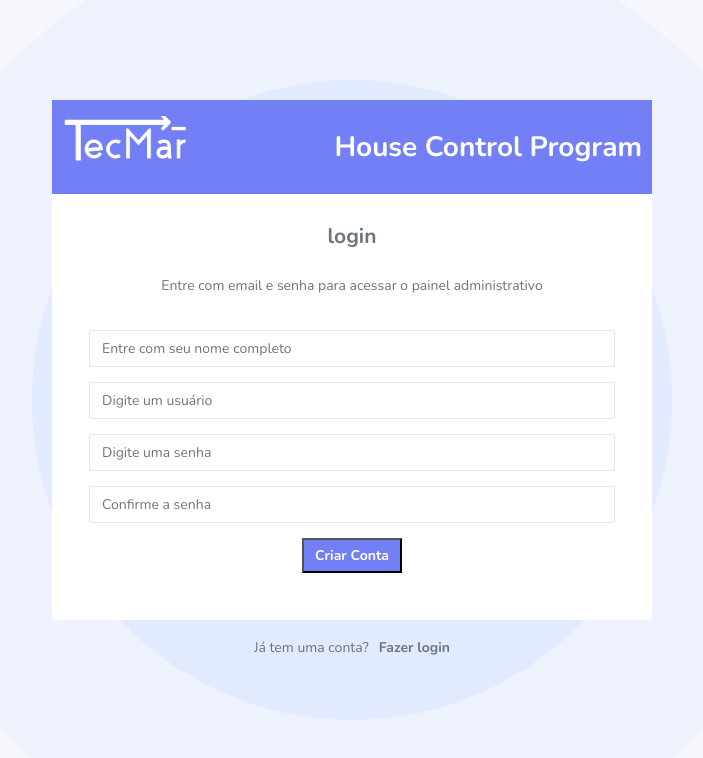
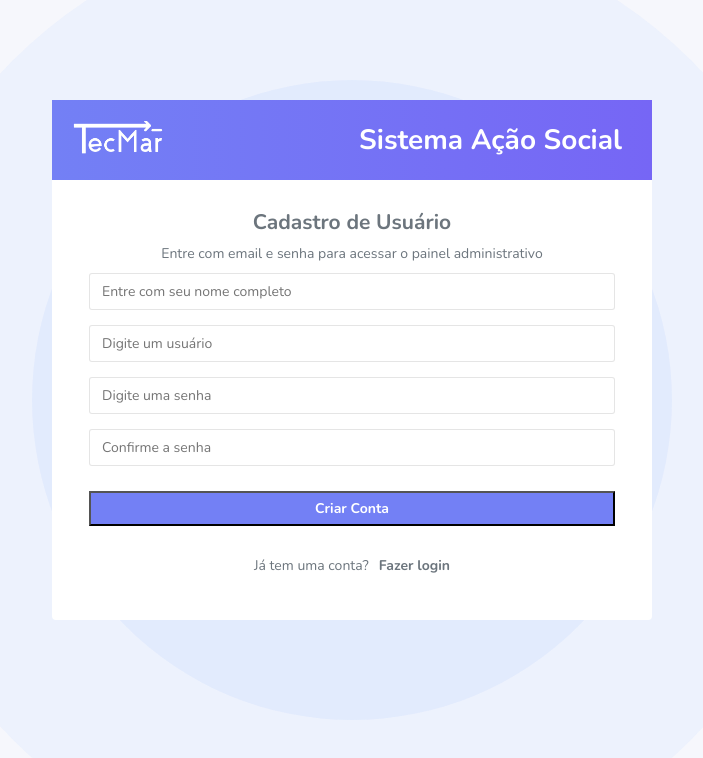
Before and after one commit to rodgomesc/house-control-program-front-end, a React (Create React App) app: page /register in a window 1280 px wide. Shown: the top 758 px of the page, without its empty margins (288-991 px from the left). Built offline with nearby package versions, Linux system fonts and the light colour scheme; the HTML template or start-up script is replaced by a standard one.

Commit message:
Estilyzation views SignIn and SignUp - standardization #3

```diff
--- a/src/pages/SignIn/index.js
+++ b/src/pages/SignIn/index.js
@@ -19,8 +19,8 @@ export default function SignIn() {
       <Container>
         <Wrapper>
           <SignInHeader>
-            <img src={logo} height="35" alt="logo" />
-            <h1>House Control Program</h1>
+            <img src={logo} alt="logo" />
+            <h1>Sistema Ação Social</h1>
           </SignInHeader>
           <SignInContent>
             <h2>Bem Vindo</h2>
--- a/src/pages/SignIn/styles.js
+++ b/src/pages/SignIn/styles.js
@@ -13,8 +13,7 @@ export const Container = styled.div`
 
   p {
     align-self: center;
-    margin-top: 18px;
-    padding-bottom: 10px;
+    margin-bottom: 10px;
     color: ${theme.text};
     strong {
       margin-left: 10px;
@@ -50,6 +49,7 @@ export const SignInHeader = styled.div`
   img {
     padding-left: 10px;
     margin-top: -4px;
+    height: 35px;
   }
 `;
 
@@ -62,6 +62,7 @@ export const BgImage = styled.div`
 
 export const SignInContent = styled.div`
   background: #fff;
+  padding-top: 30px;
   display: flex;
   margin: 28px 37px;
   flex-direction: column;
@@ -74,7 +75,7 @@ export const SignInContent = styled.div`
 
   h2 {
     align-self: center;
-    margin-bottom: 8px;
+    margin-bottom:30px;
     color: ${theme.text};
   }
 
--- a/src/pages/SignUp/index.js
+++ b/src/pages/SignUp/index.js
@@ -19,25 +19,26 @@ export default function SignUp() {
       <Container>
         <Wrapper>
           <SignUpHeader>
-            <img src={logo} height="48" alt="logo" />
-            <h1>House Control Program</h1>
+            <img src={logo} alt="logo" />
+            <h1>Sistema Ação Social</h1>
           </SignUpHeader>
           <SignUpContent>
-            <h2>login</h2>
+            <h2>Cadastro de Usuário</h2>
             <p>Entre com email e senha para acessar o painel administrativo</p>
             <input placeholder="Entre com seu nome completo" type="text" />
             <input placeholder="Digite um usuário" type="text" />
             <input placeholder="Digite uma senha" type="password" />
             <input placeholder="Confirme a senha" type="password" />
             <button onClick={handleLogin}>Criar Conta</button>
+            <p id="login">
+              Já tem uma conta?
+              <strong>
+                <Link to="/">Fazer login</Link>
+              </strong>
+            </p>
           </SignUpContent>
         </Wrapper>
-        <p>
-          Já tem uma conta?
-          <strong>
-            <Link to="/">Fazer login</Link>
-          </strong>
-        </p>
+
       </Container>
     </BgImage>
   );
--- a/src/pages/SignUp/styles.js
+++ b/src/pages/SignUp/styles.js
@@ -5,6 +5,7 @@ import bgLight from '../../assets/images/bg-pattern-light.svg';
 export const Container = styled.div`
   max-width: 600px;
   margin: 0 auto;
+  padding-bottom: 30px;
   height: 100%;
 
   display: flex;
@@ -12,7 +13,7 @@ export const Container = styled.div`
 
   p {
     align-self: center;
-    margin-top: 18px;
+    margin-bottom: 10px;
     color: ${theme.text};
 
     strong {
@@ -35,16 +36,21 @@ export const Wrapper = styled.div`
 `;
 
 export const SignUpHeader = styled.div`
-  background: ${theme.primary};
-  height: 94px;
+  background: ${theme.primaryGradient};
+  height: 80px;
   display: flex;
   justify-content: space-between;
   align-items: center;
   color: #fff;
   padding: 0 10px;
+  h1 {
+    padding-right: 20px;
+  }
 
   img {
-    margin-top: -15px;
+    padding-left: 10px;
+    margin-top: -4px;
+    height: 35px;
   }
 `;
 
@@ -66,9 +72,9 @@ export const SignUpContent = styled.div`
     margin-bottom: 8px;
     color: ${theme.text};
   }
-  p {
+  #login {
     align-self: center;
-    margin-bottom: 35px;
+    margin-top: 30px;
     color: ${theme.text};
   }
   input {
@@ -81,10 +87,10 @@ export const SignUpContent = styled.div`
     color: ${theme.text};
   }
   button {
-    margin-bottom: 4px;
+    margin-top: 10px;
     background: ${theme.primary};
     height: 35px;
-    width: 100px;
+    width: 100%;
     color: #fff;
     align-self: center;
     font-weight: 700;
```
